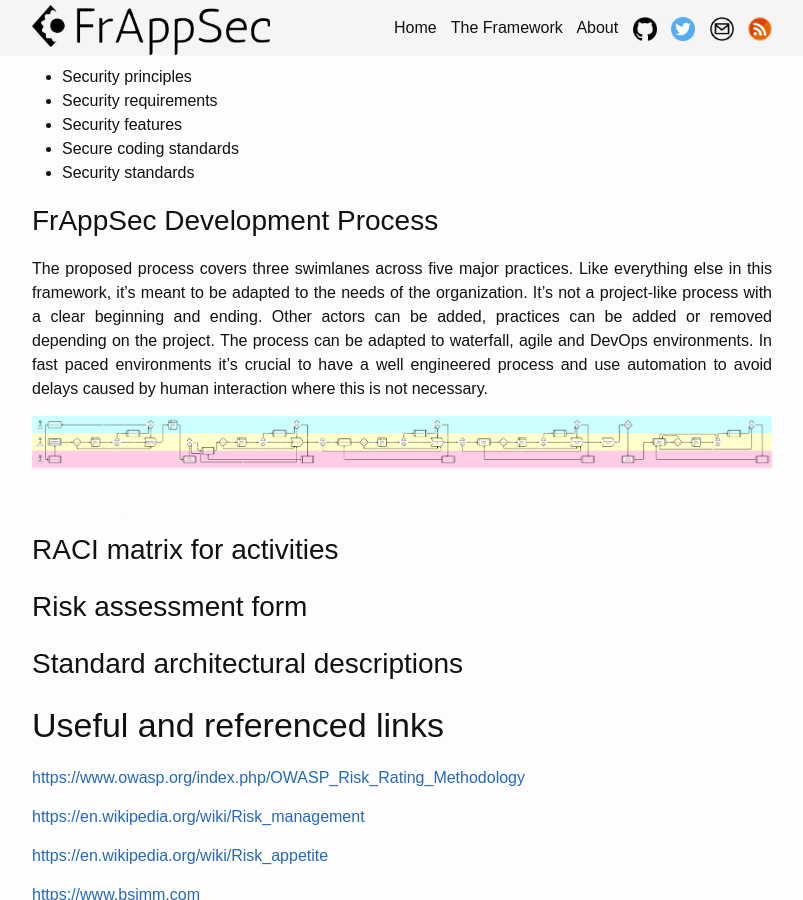
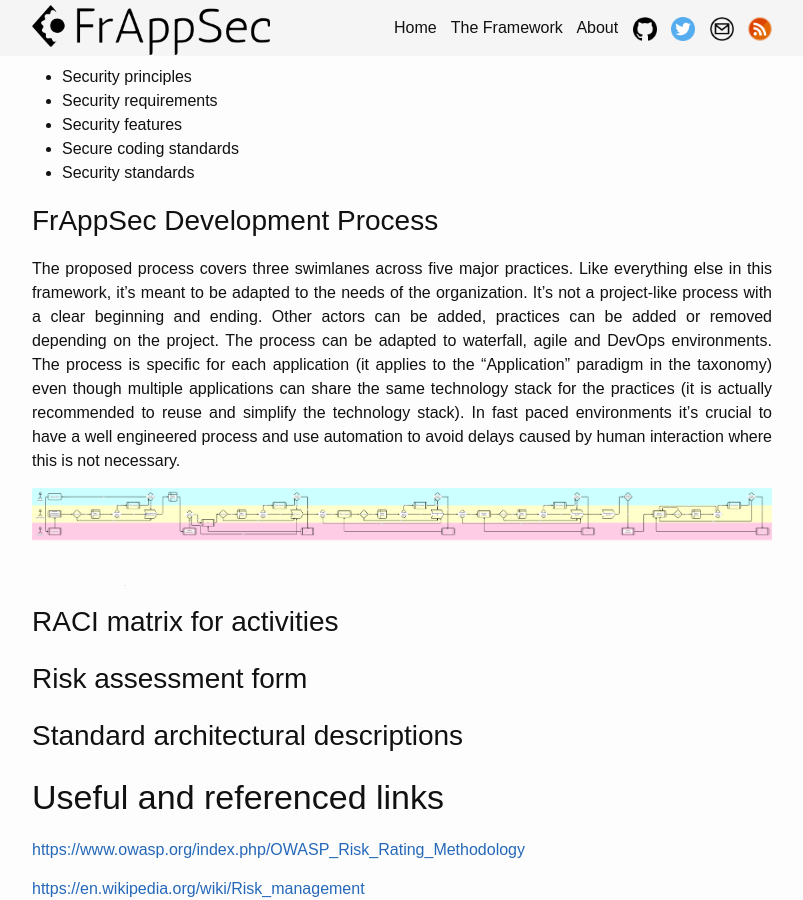
Before and after one commit to frappsec/frappsec.github.io, a Jekyll site: the page built from FrAppSec.md, in a window 1280 px wide and 900 px high, scrolled down 23522 px. Shown: the whole window, without its empty margins (238-1041 px from the left). Built offline with Jekyll 4.4.1, drawn with Linux system fonts in a browser that asks for light colours; formulas are drawn with MathJax 3.

Commit message:
minor changes

```diff
--- a/FrAppSec.md
+++ b/FrAppSec.md
@@ -652,7 +652,7 @@ Application security is a complex field. The following approach is to be underst
 <a name="frappsec-development-process"></a>
 ## FrAppSec Development Process
 
-The proposed process covers three swimlanes across five major practices. Like everything else in this framework, it's meant to be adapted to the needs of the organization. It's not a project-like process with a clear beginning and ending. Other actors can be added, practices can be added or removed depending on the project. The process can be adapted to waterfall, agile and DevOps environments. In fast paced environments it's crucial to have a well engineered process and use automation to avoid delays caused by human interaction where this is not necessary.
+The proposed process covers three swimlanes across five major practices. Like everything else in this framework, it's meant to be adapted to the needs of the organization. It's not a project-like process with a clear beginning and ending. Other actors can be added, practices can be added or removed depending on the project. The process can be adapted to waterfall, agile and DevOps environments. The process is specific for each application (it applies to the "Application" paradigm in the taxonomy) even though multiple applications can share the same technology stack for the practices (it is actually recommended to reuse and simplify the technology stack). In fast paced environments it's crucial to have a well engineered process and use automation to avoid delays caused by human interaction where this is not necessary.
 
 [![FrAppSec Development Process](/FrAppSec resources/FrAppSec Development Process.png)](https://www.draw.io/?lightbox=1&highlight=FFFFFF&edit=_blank&layers=1&nav=1&title=FrAppSec%20Development%20Process.xml#Uhttps%3A%2F%2Fraw.githubusercontent.com%2Ffrappsec%2Ffrappsec.github.io%2Fmaster%2FFrAppSec%2520resources%2FFrAppSec%2520Development%2520Process.xml){:target="_blank"}
 
```
